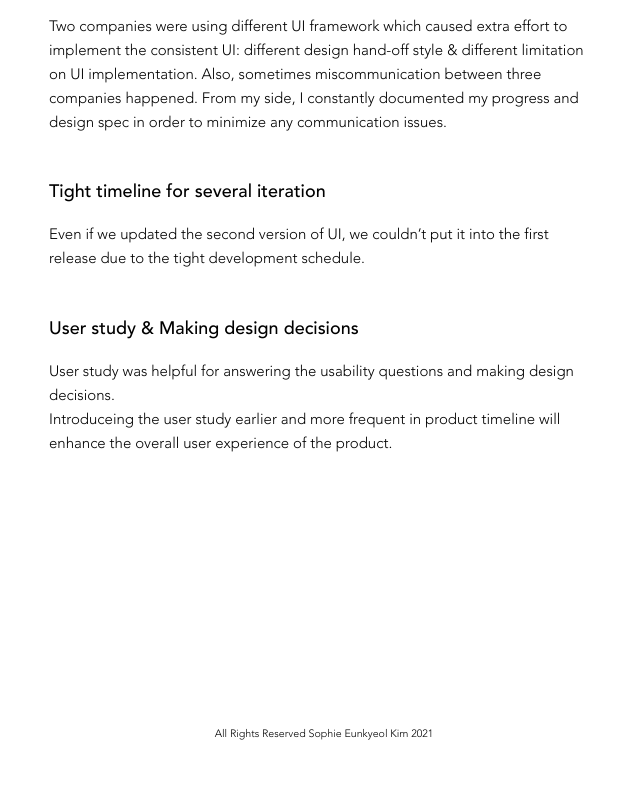
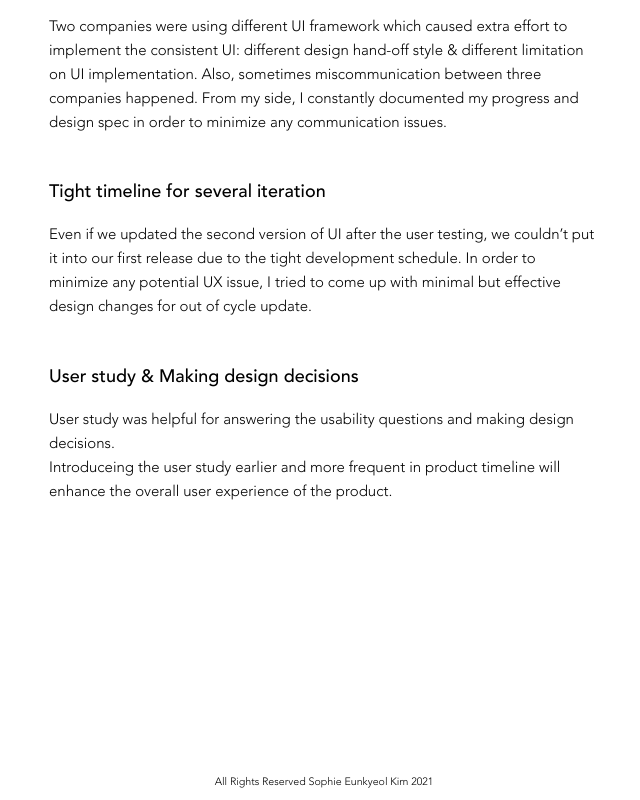
Before and after one commit to sophieeekim/sophieeekim.github.io, a plain HTML site: page workexample.html in a window 1280 px wide. Shown: the part 10418-11218 px from the top of the page, without its empty margins (316-956 px from the left). Before the commit the page ends 11170 px from the top, so only its background shows below. Drawn offline with nearby package versions, Linux system fonts and the light colour scheme.

Commit message:
adding key learning

```diff
--- a/workexample.html
+++ b/workexample.html
@@ -218,7 +218,8 @@
                     </p>
                     <h3>Tight timeline for several iteration
                     </h3>
-                    <p>Even if we updated the second version of UI, we couldn’t put it into the first release due to the tight development schedule.
+                    <p>Even if we updated the second version of UI after the user testing, we couldn’t put it into our first release due to the tight development schedule.
+                        In order to minimize any potential UX issue, I tried to come up with minimal but effective design changes for out of cycle update.
                     </p>
                     <h3>User study & Making design decisions
                     </h3>
```
